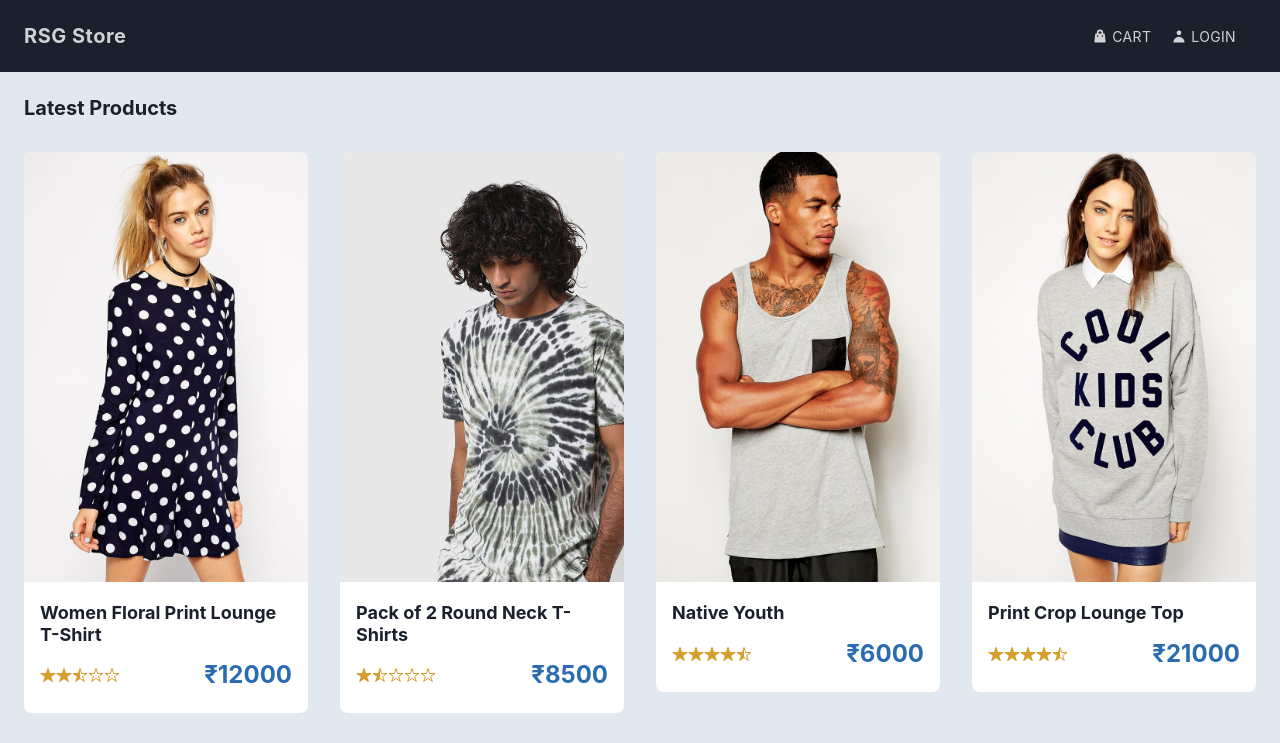
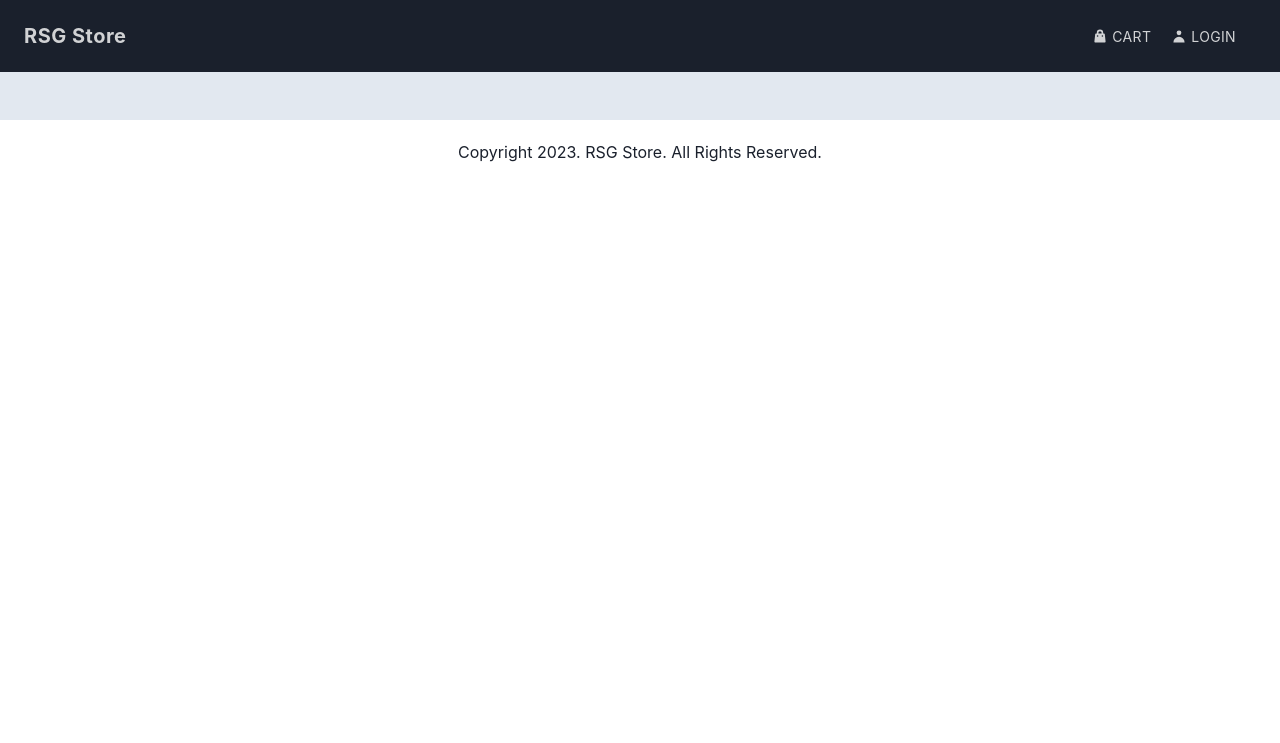
Before and after one commit to Ruchita-Goregaonkar7/My-Store, a React (Create React App) app in the folder frontend/: page /product/1 in a window 1280 px wide. Shown: the top 743 px of the page. Built offline with nearby package versions, Linux system fonts and the light colour scheme.

Commit message:
step 5- Install and Implement React Router done.

```diff
--- a/frontend/package.json
+++ b/frontend/package.json
@@ -13,6 +13,7 @@
     "react": "^18.2.0",
     "react-dom": "^18.2.0",
     "react-icons": "^4.11.0",
+    "react-router-dom": "^6.16.0",
     "react-scripts": "5.0.1",
     "web-vitals": "^2.1.4"
   },
--- a/frontend/src/App.js
+++ b/frontend/src/App.js
@@ -1,17 +1,12 @@
 import { Flex } from "@chakra-ui/react";
+import { BrowserRouter, Route, Routes } from "react-router-dom";
 import Footer from "./components/Footer";
 import Header from "./components/Header";
 import HomeScreen from "./screens/HomeScreen";
 
 const App = () =>{
     return(
-        // <div>
-        //     <h1>My App</h1>
-        //     <Header/>
-        //     <div style={{height:'100px'}}></div>
-        //     <Footer/>
-        // </div>
-        <div>
+        <BrowserRouter>
             <Header/>
             <Flex
                 as='main'
@@ -20,10 +15,12 @@ const App = () =>{
                 py='6'
                 px='6'
                 bgColor='gray.200'>
-                <HomeScreen/>
+                <Routes>
+                    <Route path='/' element={<HomeScreen/>}/>
+                </Routes>
             </Flex>
             <Footer/>
-        </div>
+        </BrowserRouter>
     );
 };
 
--- a/frontend/src/components/Header.js
+++ b/frontend/src/components/Header.js
@@ -1,6 +1,7 @@
 import { Box, Flex, Heading, Icon, Link } from "@chakra-ui/react";
 import { useState } from "react";
 import {HiOutlineMenuAlt3, HiShoppingBag, HiUser} from 'react-icons/hi';
+import {Link as RouterLink} from 'react-router-dom';
 import HeaderMenuItem from './HeaderMenuItem';
 
 const Header = () =>{
@@ -18,7 +19,7 @@ const Header = () =>{
             pos='fixed'
             top='0'
             left='0'>
-            <Link href="/">
+            <Link as={RouterLink} to='/'>
                 <Heading
                     as='h1'
                     color='whiteAlpha.800'
--- a/frontend/src/components/HeaderMenuItem.js
+++ b/frontend/src/components/HeaderMenuItem.js
@@ -1,9 +1,11 @@
 import { Link } from "@chakra-ui/react";
+import {Link as RouterLink} from 'react-router-dom';
 
 const HeaderMenuItem = ({ url, label, icon }) => {
 	return (
 		<Link
-			href={url}
+			as={RouterLink}
+			to={url}
 			fontSize='sm'
 			letterSpacing='wide'
 			textTransform='uppercase'
--- a/frontend/src/components/ProductCard.js
+++ b/frontend/src/components/ProductCard.js
@@ -1,10 +1,14 @@
 import { Box, Flex, Heading, Image, Link, Text } from "@chakra-ui/react";
+import {Link as RouterLink} from 'react-router-dom';
 import Rating from './Rating';
 
 
 const ProductCard = ({product}) => {
     return (
-        <Link href={'/product/${product._id}'} _hover={{textDecor:'none'}}>
+        <Link
+			as={RouterLink}
+			to={`/product/${product._id}`}
+			_hover={{ textDecor: 'none' }}>
             <Box borderRadius='lg' bgColor='white' _hover={{shadow:'md'}}>
                 <Image
                     src={product.image}
```
Also changed, not shown: 1 other file (tests, documents, lock files or other folders).
